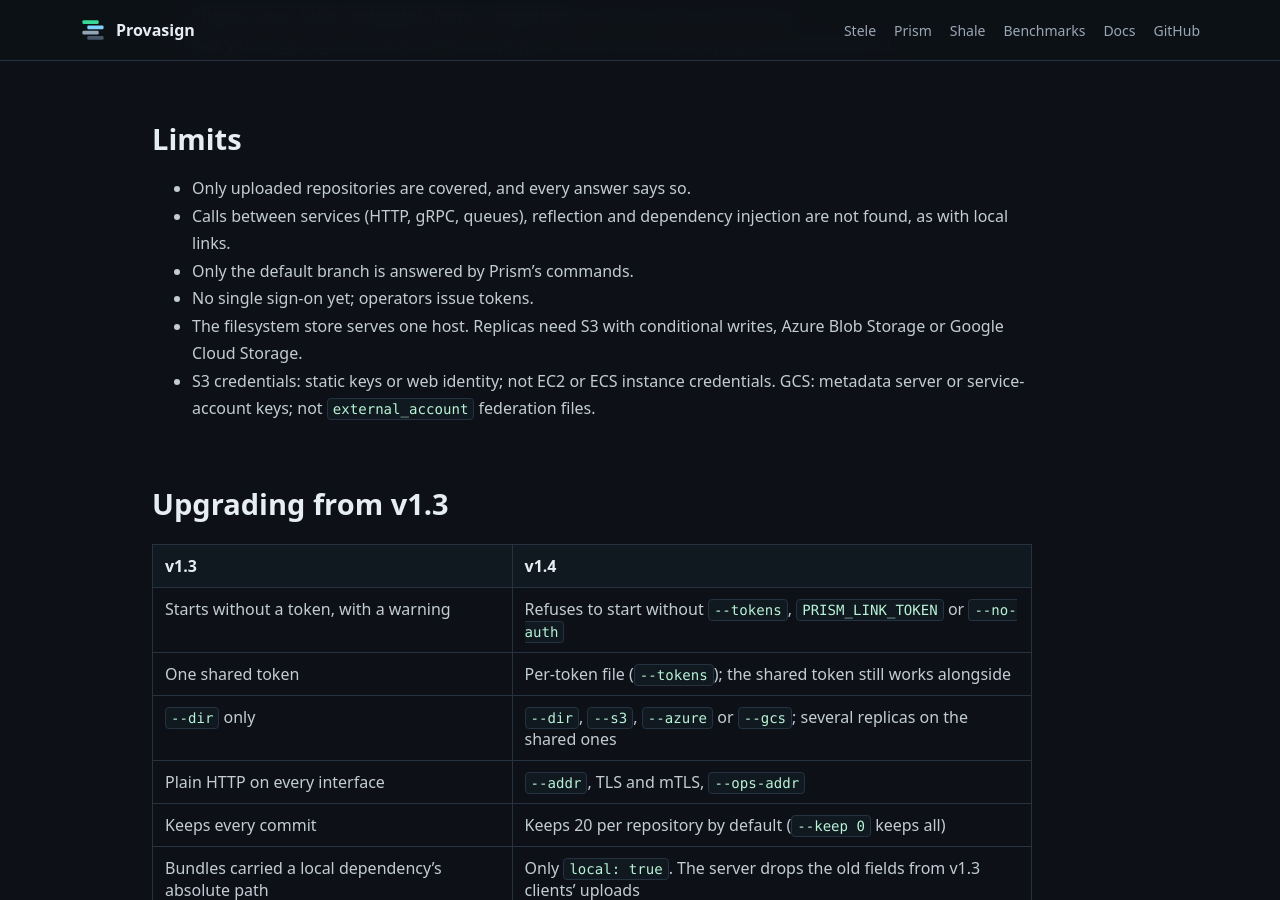
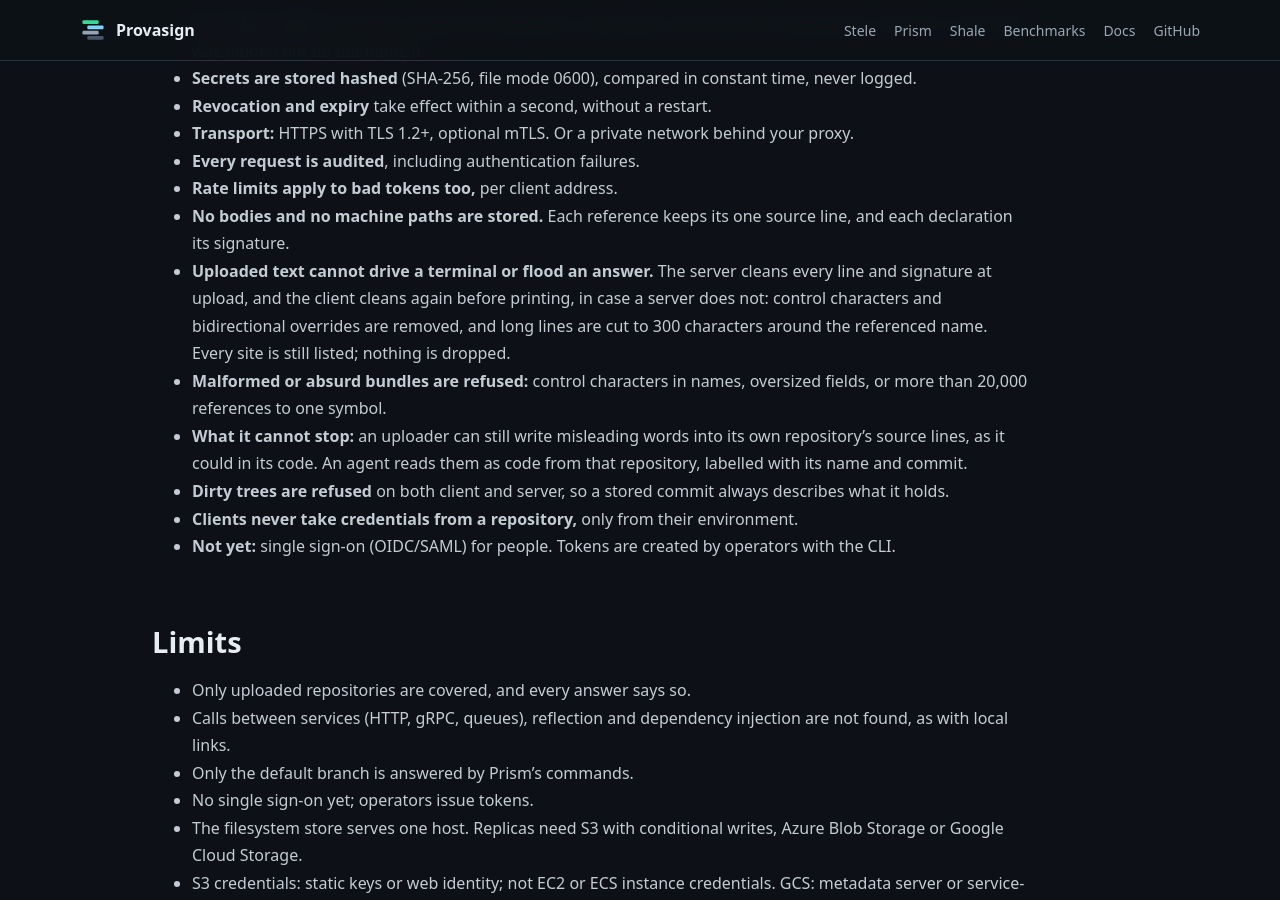
Before and after one commit to provasign/provasign.github.io, a Jekyll site: the page built from prism-link-server.md, in a window 1280 px wide and 900 px high, scrolled down 23645 px. Built offline with Jekyll 4.4.1, drawn with Linux system fonts in a browser that asks for light colours; some of the changed text lies outside the part shown.

Commit message:
Link server guide: sync with Prism v1.5.1 (security, map and graph)
Co-Authored-By: Claude Opus 5.5 <noreply@anthropic.com>
Claude-Session: https://claude.ai/code/session_01EGo7eZsdnqrNMySP58gvuH

```diff
--- a/prism-link-server.md
+++ b/prism-link-server.md
@@ -489,7 +489,9 @@ Suggested alerts:
 | Header size | 1 MiB |
 | Concurrent connections | `--max-conns` (512); further connections wait to be accepted |
 | Rate | `--rate` per token (50/s, burst 100). Requests with a bad token share a bucket per client address, so guessing is limited too. Over the limit: 429 with `Retry-After: 1` |
-| Upload size | `--max-bundle-mb` (512); larger gets 413 |
+| Upload size | `--max-bundle-mb` (64); larger gets 413 |
+| References per symbol | 20,000 per bundle; more is refused at upload |
+| Text | Every uploaded line and signature is cleaned at upload and again before printing: control characters (terminal escapes) and bidirectional overrides removed, lines over 300 characters cut to a window around the referenced name |
 | Query bodies | 8 MiB (`consumers`), 1 MiB (`define`, admin) |
 
 ## Retention, deletion, integrity, backup
@@ -662,6 +664,8 @@ when your server needs them.
 | `verify` (after a signature change or removal) | The uploaded sites the change reaches. The verdict says they were **not checked** |
 | `test-plan` | A gap line: sites in other repositories whose tests are not traced from here |
 | `lookup` | For a name this repository does not define: where the server knows it is declared, with its signature. Bodies need a checkout or a cache clone |
+| `map` | `used by` edges from each readable uploaded repository's components into this repository's, at the uploaded commit |
+| `graph` | Each uploaded repository that uses this one as a node on the root view, and its sites in the change-impact panel |
 
 `search`, `read` and `query` don't ask the server; they work on source, which the server doesn't
 hold. A repository you also link locally is answered from the checkout, not repeated from the
@@ -755,6 +759,15 @@ Answer size grows with how widely a symbol is used: in this test a consumers ans
 - **Rate limits apply to bad tokens too,** per client address.
 - **No bodies and no machine paths are stored.** Each reference keeps its one source line, and
   each declaration its signature.
+- **Uploaded text cannot drive a terminal or flood an answer.** The server cleans every line and
+  signature at upload, and the client cleans again before printing, in case a server does not:
+  control characters and bidirectional overrides are removed, and long lines are cut to 300
+  characters around the referenced name. Every site is still listed; nothing is dropped.
+- **Malformed or absurd bundles are refused:** control characters in names, oversized fields, or
+  more than 20,000 references to one symbol.
+- **What it cannot stop:** an uploader can still write misleading words into its own repository's
+  source lines, as it could in its code. An agent reads them as code from that repository,
+  labelled with its name and commit.
 - **Dirty trees are refused** on both client and server, so a stored commit always describes
   what it holds.
 - **Clients never take credentials from a repository,** only from their environment.
```
Also changed, not shown: other parts of prism-link-server.md (+1 -1 lines).
